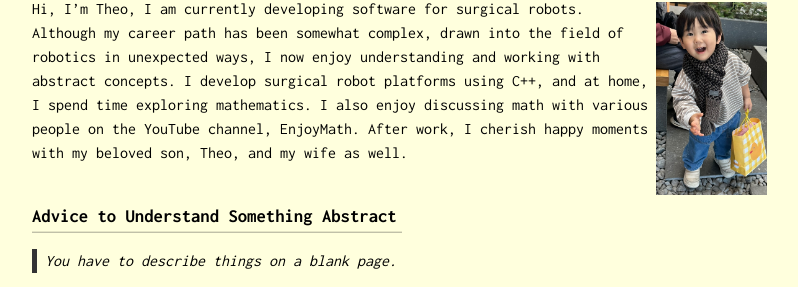
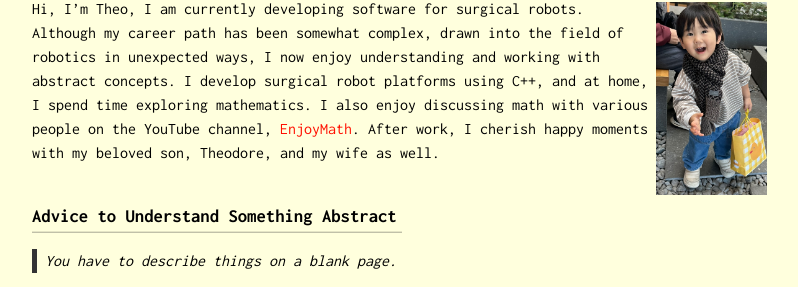
Before and after one commit to kutang0/blog, a Jekyll site: the page built from about.md, in a window 1280 px wide. Shown: the part 178-465 px from the top of the page, without its empty margins (238-1036 px from the left). Built offline with Jekyll 4.4.1, drawn with Linux system fonts in a browser that asks for light colours.

Commit message:
update aboutme

```diff
--- a/about.md
+++ b/about.md
@@ -5,7 +5,7 @@ title: About Me
 
 <img class="profile-picture" src="{{site.baseurl}}/{{site.profile-picture}}">
 
-Hi, I'm Theo, I am currently developing software for surgical robots. Although my career path has been somewhat complex, drawn into the field of robotics in unexpected ways, I now enjoy understanding and working with abstract concepts. I develop surgical robot platforms using C++, and at home, I spend time exploring mathematics. I also enjoy discussing math with various people on the YouTube channel, EnjoyMath. After work, I cherish happy moments with my beloved son, Theo, and my wife as well.
+Hi, I'm Theo, I am currently developing software for surgical robots. Although my career path has been somewhat complex, drawn into the field of robotics in unexpected ways, I now enjoy understanding and working with abstract concepts. I develop surgical robot platforms using C++, and at home, I spend time exploring mathematics. I also enjoy discussing math with various people on the YouTube channel, [EnjoyMath](https://www.youtube.com/@enjoyingmath9346). After work, I cherish happy moments with my beloved son, Theodore, and my wife as well.
 
 ### Advice to Understand Something Abstract
 > You have to describe things on a blank page.
```
